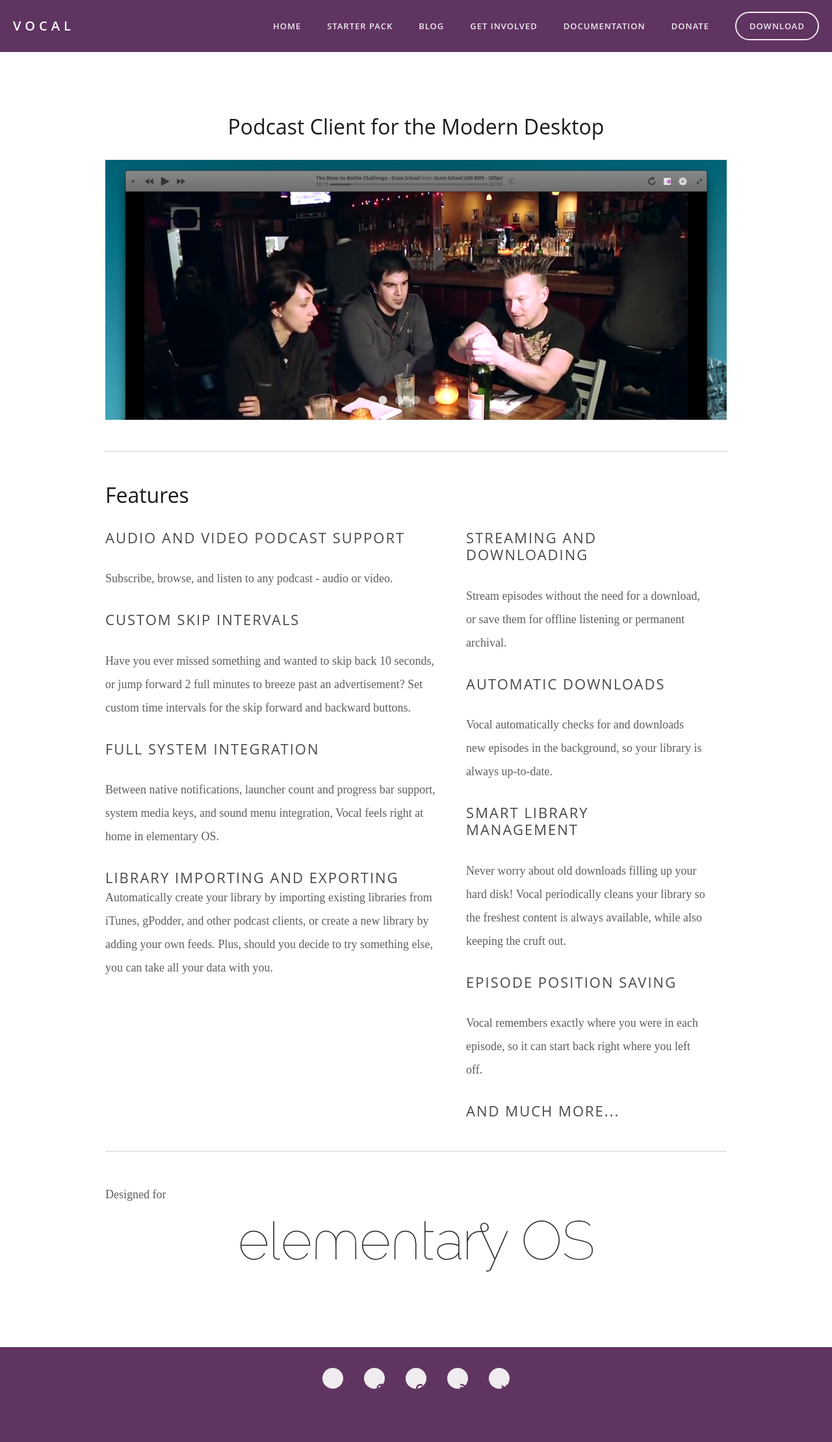
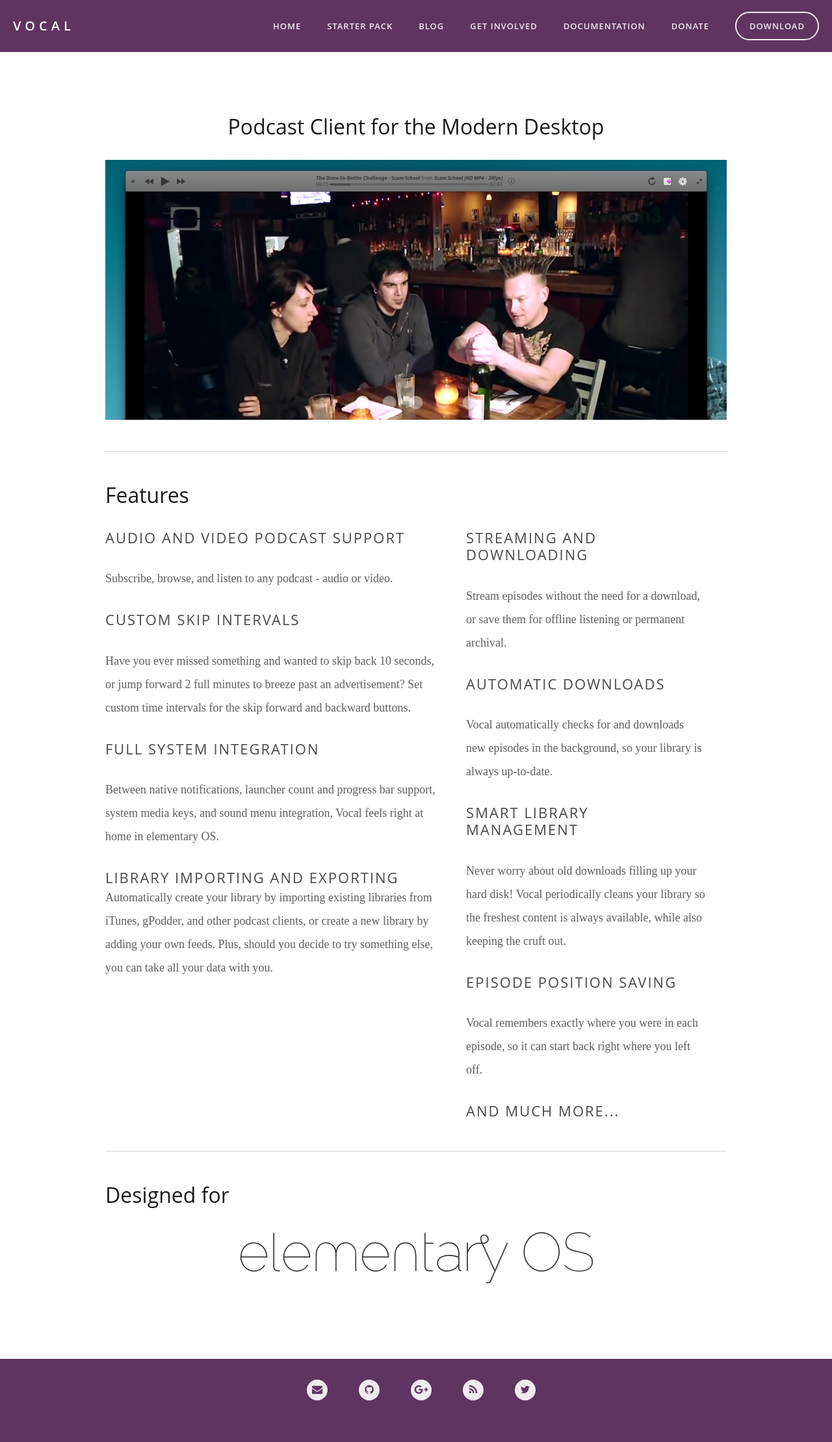
Before and after one commit to quassy/vocalproject.net, a Jekyll site: the page built from index.md, in a window 1280 px wide. Shown: the whole page at 65% size. Built offline with Jekyll 4.4.1, drawn with Linux system fonts in a browser that asks for light colours; nearby versions of some CDN libraries; before the commit the page ends 2169 px from its top, so only the background shows below that.

Commit message:
Proper icons, hover in footer, fix #3

```diff
--- a/_includes/icons-fontawesome.html
+++ b/_includes/icons-fontawesome.html
@@ -1,5 +1,5 @@
 {% if site.footer-links.dribbble %}<a href="http://dribbble.com/{{ site.footer-links.dribbble }}"><i class="fa fa-fw fa-dribbble"></i></a>{% endif %}
-{% if site.footer-links.email %}<a href="mailto:{{ site.footer-links.email }}"><i class="fa fa-fw fa-email"></i></a>{% endif %}
+{% if site.footer-links.email %}<a href="mailto:{{ site.footer-links.email }}"><i class="fa fa-fw fa-envelope"></i></a>{% endif %}
 {% if site.footer-links.facebook %}<a href="http://facebook.com/{{ site.footer-links.facebook }}"><i class="fa fa-fw fa-facebook"></i></a>{% endif %}
 {% if site.footer-links.flickr %}<a href="http://flickr.com/{{ site.footer-links.flickr }}"><i class="fa fa-fw fa-flickr"></i></a>{% endif %}
 {% if site.footer-links.github %}<a href="http://github.com/{{ site.footer-links.github }}"><i class="fa fa-fw fa-github"></i></a>{% endif %}
--- a/_scss/_gallery.scss
+++ b/_scss/_gallery.scss
@@ -672,8 +672,9 @@
 
 .gallery .control-button {
   display: inline-block;
-  margin: 0 .02em;
-  font-size: 3em;
+  margin: 0;
+  padding: .5rem;
+  font-size: 1.5rem;
   text-align: center;
   text-decoration: none;
   -webkit-transition: color .1s;
--- a/_scss/_theme.scss
+++ b/_scss/_theme.scss
@@ -126,7 +126,6 @@
   clear: both;
 
   a {
-    margin: 2rem 1rem 4rem 2rem;
     display: inline-block;
 
     border-radius: 100%;
@@ -135,9 +134,12 @@
     background: $color_header none repeat scroll 0% 0%;
     font-size: 1rem;
     line-height: 2rem;
+
     width: 2rem;
     height: 2rem;
-    margin: 2rem 1rem;
-    padding: 1rem;
+    margin: 2rem 1rem 4rem 2rem;
+  }
+  &:hover a:not(:hover) {
+    opacity: .5;
   }
 }
--- a/index.md
+++ b/index.md
@@ -32,11 +32,11 @@
   </figure>
 
   <div class="controls">
-    <a href="#item-1" class="control-button">•</a>
-    <a href="#item-2" class="control-button">•</a>
-    <a href="#item-3" class="control-button">•</a>
-    <a href="#item-4" class="control-button">•</a>
-    <a href="#item-5" class="control-button">•</a>
+    <a href="#item-1" class="control-button"><i class="fa fa-circle"></i></a>
+    <a href="#item-2" class="control-button"><i class="fa fa-circle"></i></a>
+    <a href="#item-3" class="control-button"><i class="fa fa-circle"></i></a>
+    <a href="#item-4" class="control-button"><i class="fa fa-circle"></i></a>
+    <a href="#item-5" class="control-button"><i class="fa fa-circle"></i></a>
   </div>
 </div>
 
@@ -87,8 +87,8 @@
   </div>
 </div>
 
----
+<hr />
 
-Designed for
+<h1>Designed for</h1>
 
 <a href="http://elementary.io"><img class="center" src="{{ site.baseurl }}/images/home/elementary OS.png" /></a>
```
